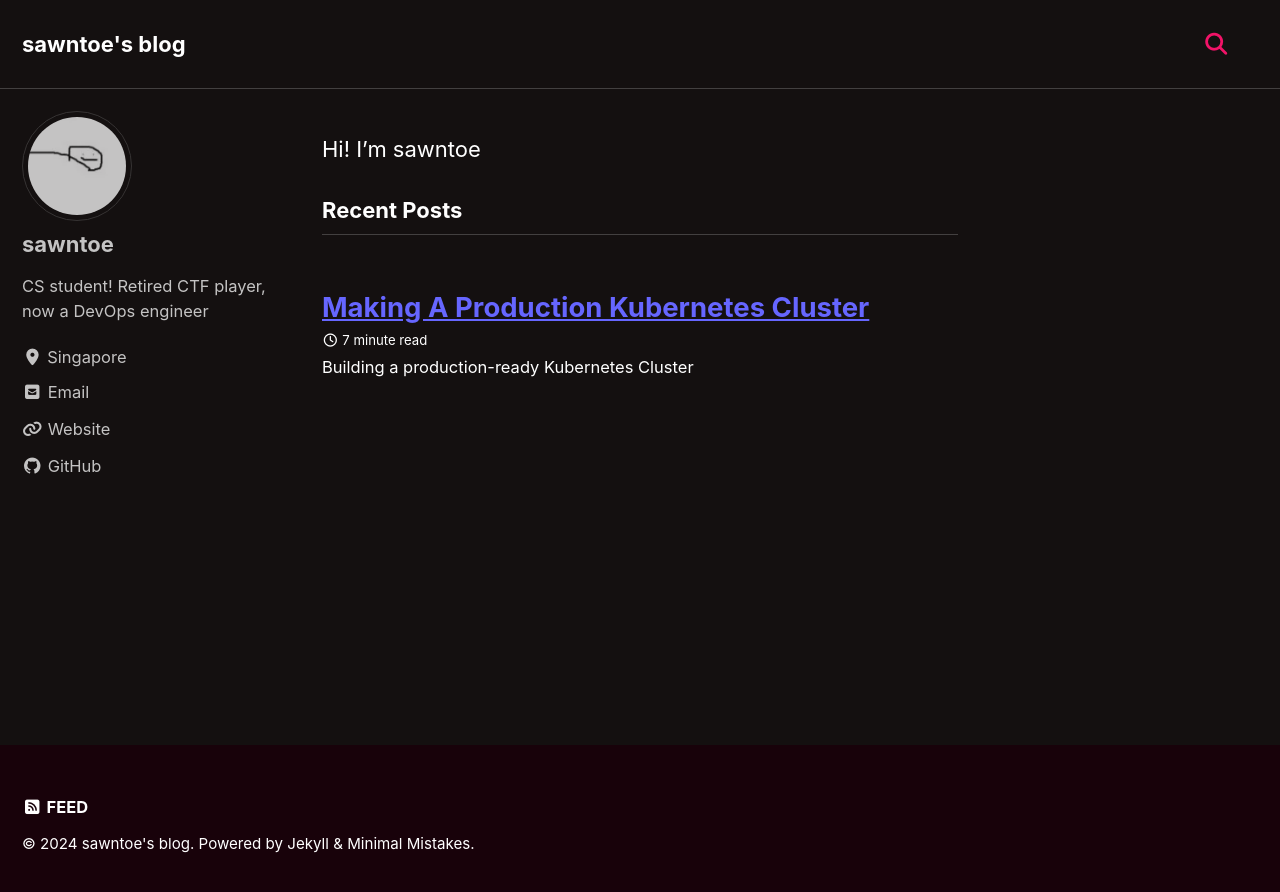
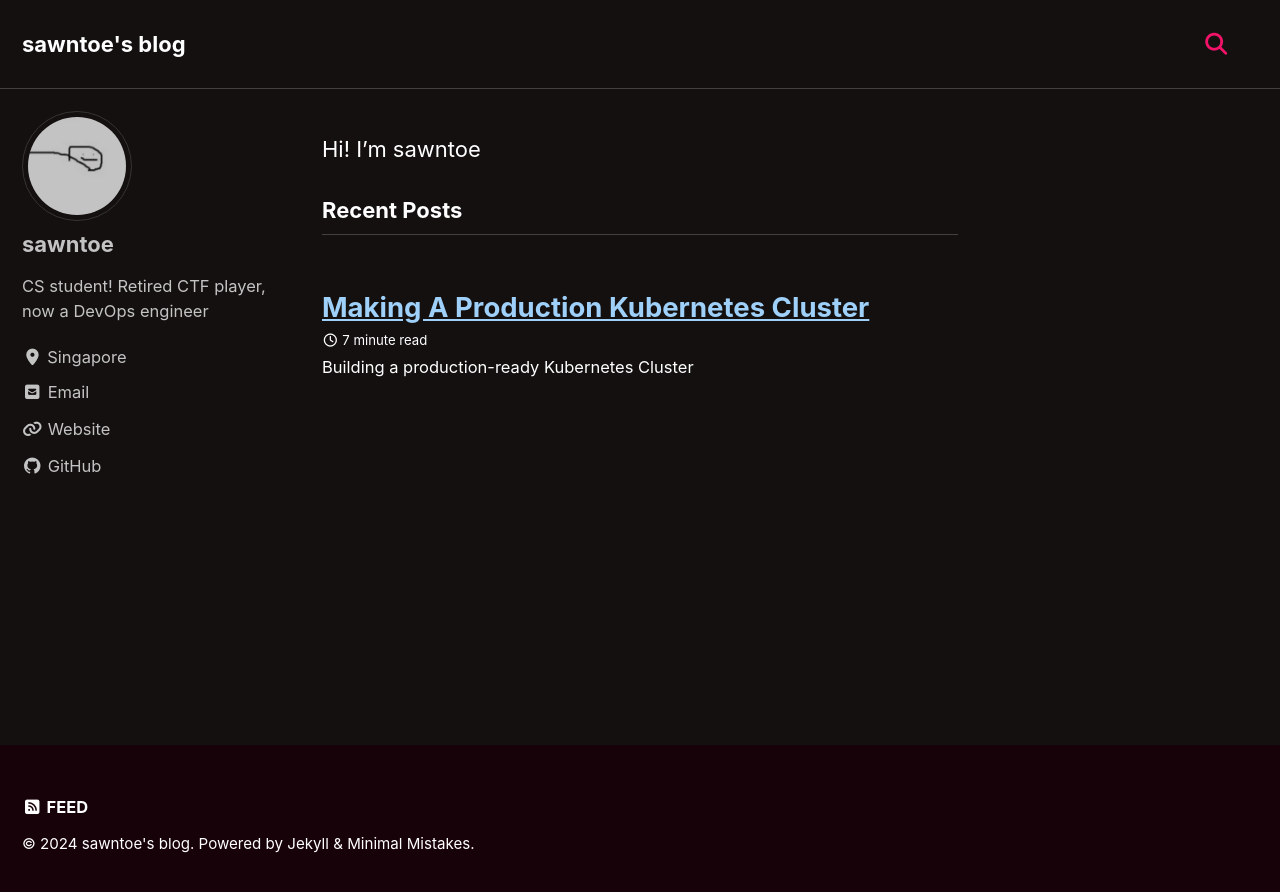
Before and after one commit to sawntoe/sawntoe.github.io, a Jekyll site: the page built from index.md, in a window 1280 px wide. Shown: the top 892 px of the page. Built offline with Jekyll 4.4.1, drawn with Linux system fonts in a browser that asks for light colours; cached includes are drawn as plain includes; the list of posts is cut into pages by our own code.

Commit message:
Update link color to lighter color

```diff
--- a/assets/css/main.scss
+++ b/assets/css/main.scss
@@ -7,6 +7,6 @@ search: false
 
 $text-color: #ffffff;
 $body-color: #ffffff;
-$link-color: #6666FF;
+$link-color: #9FD0F9;
 @import "minimal-mistakes/skins/{{ site.minimal_mistakes_skin | default: 'default' }}"; // skin
 @import "minimal-mistakes"; // main partials
```
